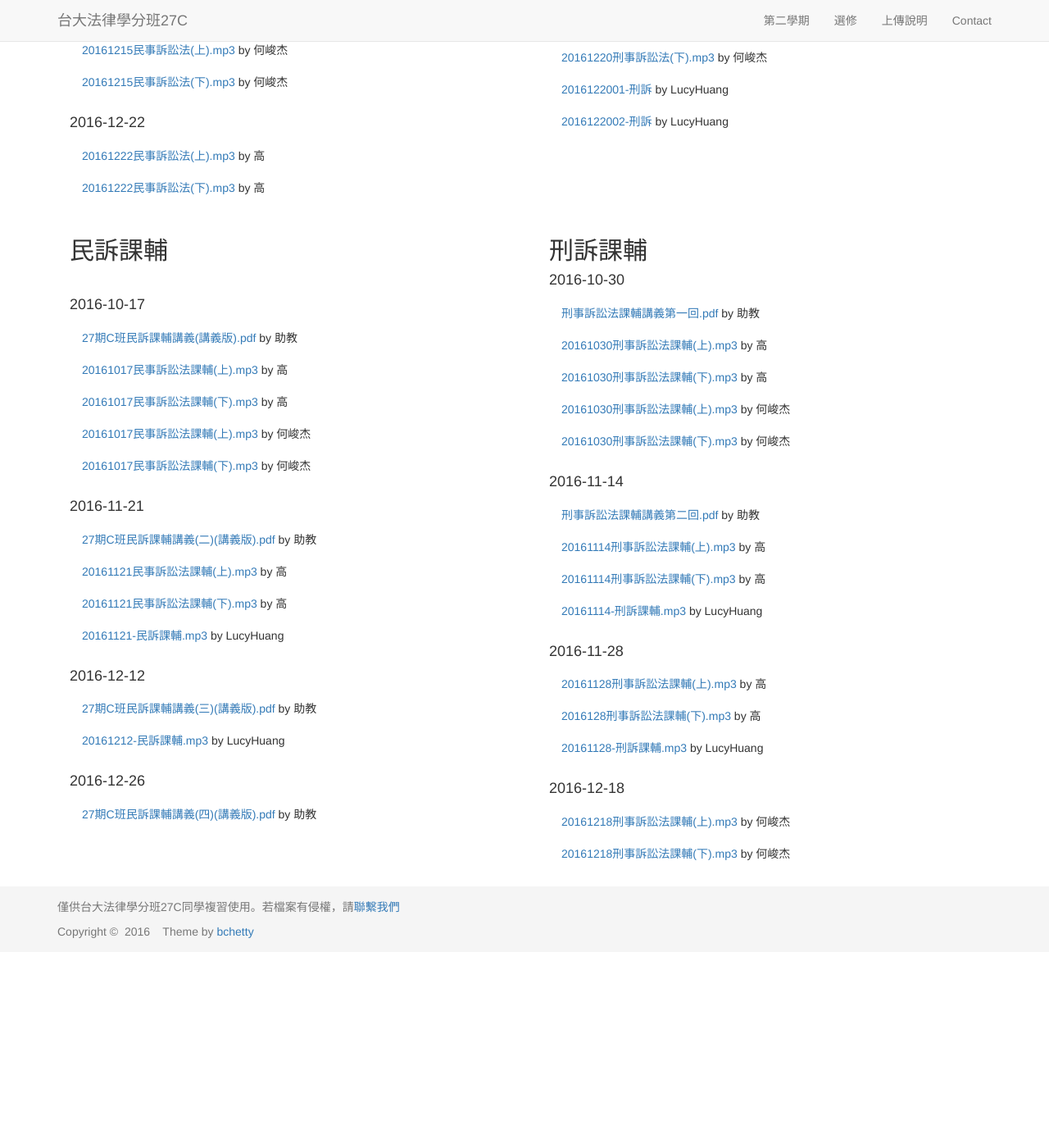
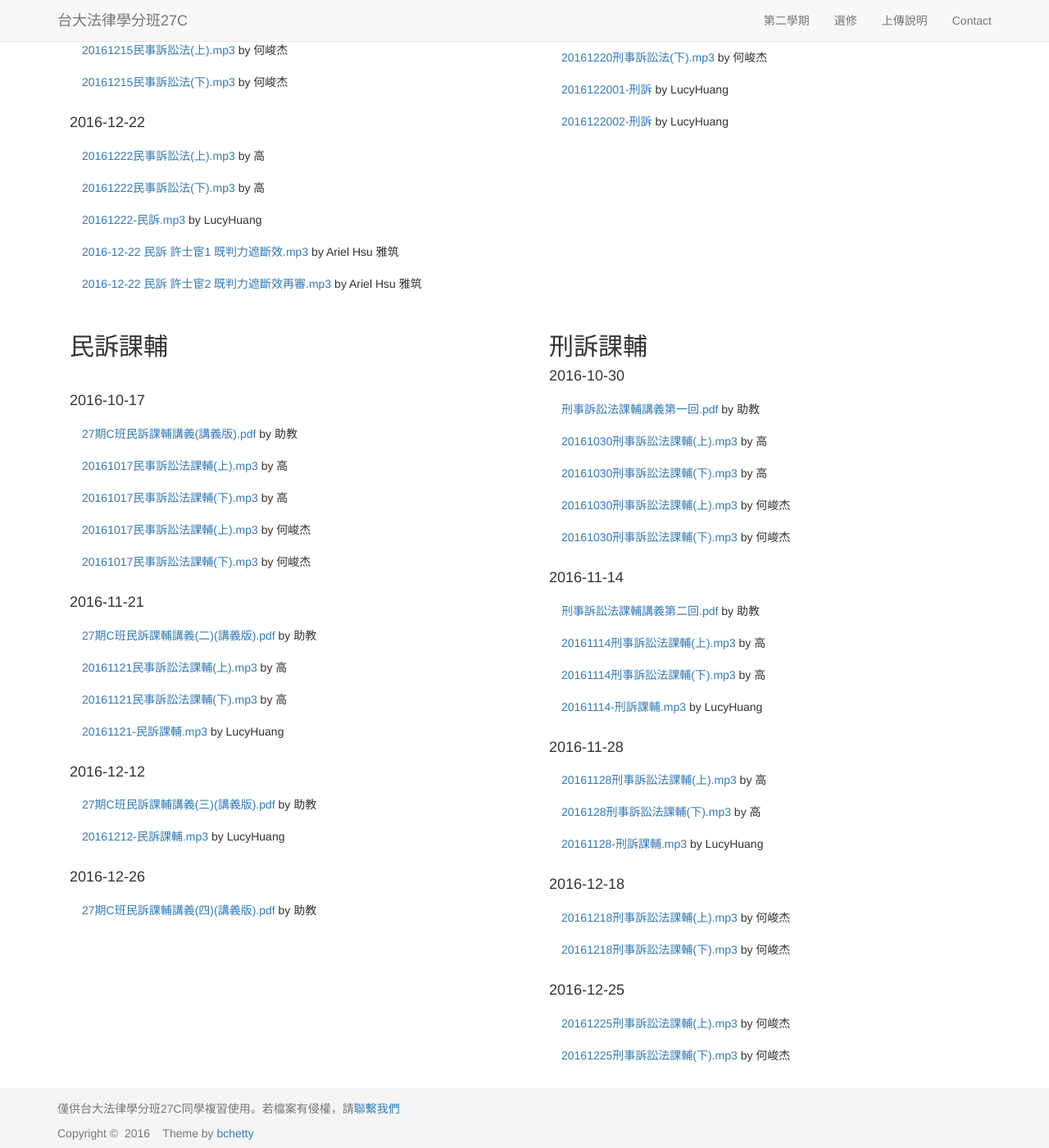
Before and after one commit to maxmilian/ntu_specs_law, a Jekyll site: the page built from semester2/index.html, in a window 1280 px wide and 1400 px high, scrolled down 3464 px. Shown: the whole window at 82% size. Built offline with Jekyll 4.4.1, drawn with Linux system fonts in a browser that asks for light colours; nearby versions of some CDN libraries; before the commit the page ends 4635 px from its top, so only the background shows below that.

Commit message:
add records

```diff
--- a/semester2/index.html
+++ b/semester2/index.html
@@ -125,6 +125,9 @@ layout: template1
       <ul class="list-group">
         <li class="list-group-item"><a href="{{ site.civil_procedure_record }}/Kao_15_1.mp3">20161222民事訴訟法(上).mp3</a> by 高</li>
         <li class="list-group-item"><a href="{{ site.civil_procedure_record }}/Kao_15_2.mp3">20161222民事訴訟法(下).mp3</a> by 高</li>
+        <li class="list-group-item"><a href="{{ site.civil_procedure_record }}/Huang_15.mp3">20161222-民訴.mp3</a> by LucyHuang</li>
+        <li class="list-group-item"><a href="{{ site.civil_procedure_record }}/Ariel_Hsu_15_1.mp3">2016-12-22 民訴 許士宦1 既判力遮斷效.mp3</a> by  Ariel Hsu 雅筑</li>
+        <li class="list-group-item"><a href="{{ site.civil_procedure_record }}/Ariel_Hsu_15_2.mp3">2016-12-22 民訴 許士宦2 既判力遮斷效再審.mp3</a> by  Ariel Hsu 雅筑</li>
       </ul>
     </div>
     <div class="col-md-6">
@@ -302,6 +305,11 @@ layout: template1
         <li class="list-group-item"><a href="{{ site.criminal_procedure_ra_record }}/Ho_4_1.mp3">20161218刑事訴訟法課輔(上).mp3</a> by 何峻杰</li>
         <li class="list-group-item"><a href="{{ site.criminal_procedure_ra_record }}/Ho_4_2.mp3">20161218刑事訴訟法課輔(下).mp3</a> by 何峻杰</li>
       </ul>
+      <h4>2016-12-25</h4>
+      <ul class="list-group">
+        <li class="list-group-item"><a href="{{ site.criminal_procedure_ra_record }}/Ho_5_1.mp3">20161225刑事訴訟法課輔(上).mp3</a> by 何峻杰</li>
+        <li class="list-group-item"><a href="{{ site.criminal_procedure_ra_record }}/Ho_5_2.mp3">20161225刑事訴訟法課輔(下).mp3</a> by 何峻杰</li>
+      </ul>
     </div>
   </div>
 </div>
```
Also changed, not shown: elective/index.html (+9 -4 lines).
